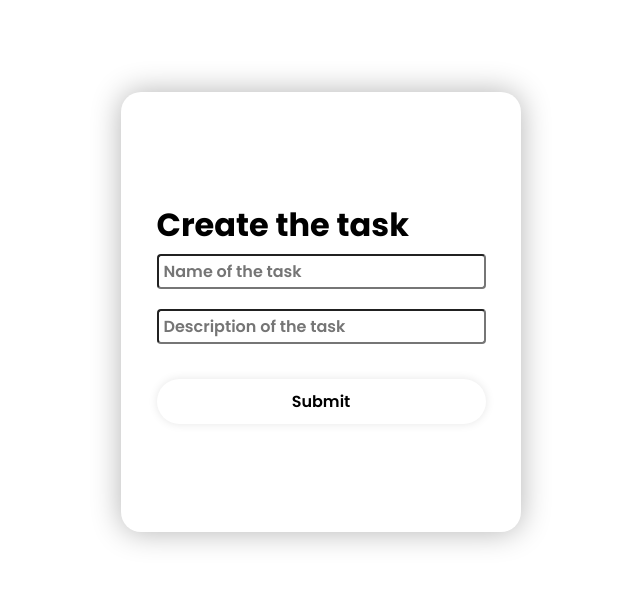
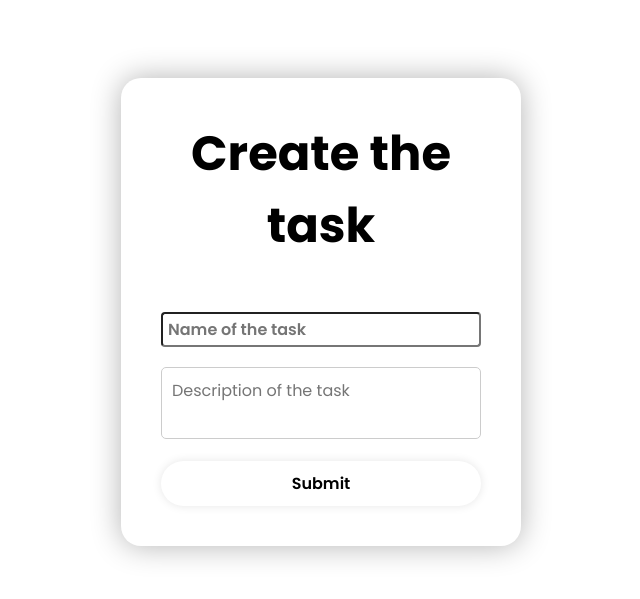
Before and after one commit to Derich1/To-Do-List, a Flask app: page /task in a window 1280 px wide. Shown: the part 88-687 px from the top of the page, without its empty margins (319-959 px from the left). Run offline with Flask 3, Linux system fonts and the light colour scheme; a user stored in the database is signed in.

Commit message:
melhorando a parte de criar task (estéticamente)

```diff
--- a/TO-DOLIST/static/styles.css
+++ b/TO-DOLIST/static/styles.css
@@ -65,13 +65,13 @@
 .wrapper{
     position: relative;
     width: 400px;
-    height: 440px;
     background: transparent;
     border-radius: 20px;
     backdrop-filter: blur(2px);
     box-shadow: 0px 0px 30px rgba(0,0,0,0.3);
     display: flex;
     justify-content: center;
+    flex-direction: column; /* acabei de adicionar */
     align-items: center;
 }
 
@@ -109,6 +109,20 @@
     font-weight: 600;
 }
 
+/* acabei de adicionar */
+.input-box textarea {
+    width: 100%;
+    padding: 10px;
+    font-size: 1em;
+    border: 1px solid #ccc;
+    border-radius: 5px;
+    outline: none;
+    box-sizing: border-box;
+    resize: none; /* Impede que o usuário redimensione manualmente */
+    overflow: hidden; /* Esconde a barra de rolagem */
+    transition: height 0.2s ease; /* Animação suave para o aumento de altura */
+}
+
 .btn {
     width: 100%;
     height: 45px;
@@ -135,6 +149,19 @@
     margin-bottom: 20px;
 }
 
+#expansion {
+    width: 100%; /* Para garantir que o textarea ocupe toda a largura disponível */
+    padding: 10px;
+    font-size: 1em;
+    border: 1px solid #ccc;
+    border-radius: 5px;
+    outline: none;
+    box-sizing: border-box; /* Inclui padding e borda na largura total */
+    resize: none; /* Impede que o usuário redimensione manualmente */
+    overflow: hidden; /* Esconde a barra de rolagem */
+    transition: height 0.2s ease; /* Animação suave para o aumento de altura */
+}
+
 /* pra dar certo em qualquer tela */
 @media only screen and (max-width: 780px){
     header{
--- a/TO-DOLIST/templates/task.html
+++ b/TO-DOLIST/templates/task.html
@@ -6,15 +6,25 @@
 
 
 {% block main %}
+
+<script>
+    const textarea = document.getElementById('expansion');
+
+    textarea.addEventListener('input', function () {
+        this.style.height = 'auto'; // Reseta a altura
+        this.style.height = this.scrollHeight + 'px'; // Ajusta a altura de acordo com o conteúdo
+    });
+</script>
+
     <div class="wrapper">
-        <div class="for-box login">
+        <div class="form-box login">
             <h1>Create the task</h1>
             <form action="/task" method="post">
                 <div class="input-box">
                     <input name="task_title" autocomplete="off" placeholder="Name of the task" type="text" required>
                 </div>
-                <div class="input-box">
-                    <input name="description" type="text" placeholder="Description of the task" required>
+                <div>
+                    <textarea id="expansion" rows="2" placeholder="Description of the task" required></textarea>
                 </div>
                 <button class="btn" type="submit">Submit</button>
             </form>
```
Also changed, not shown: 2 other files.
